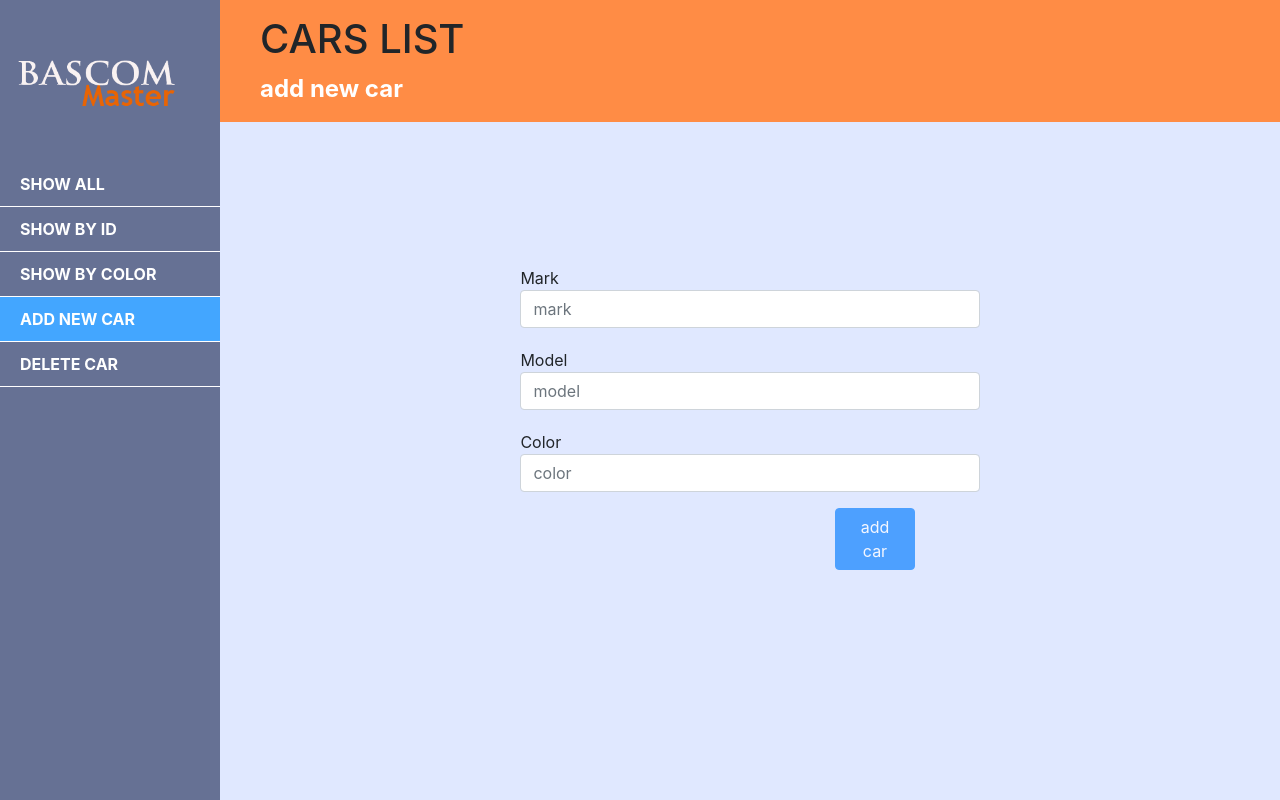
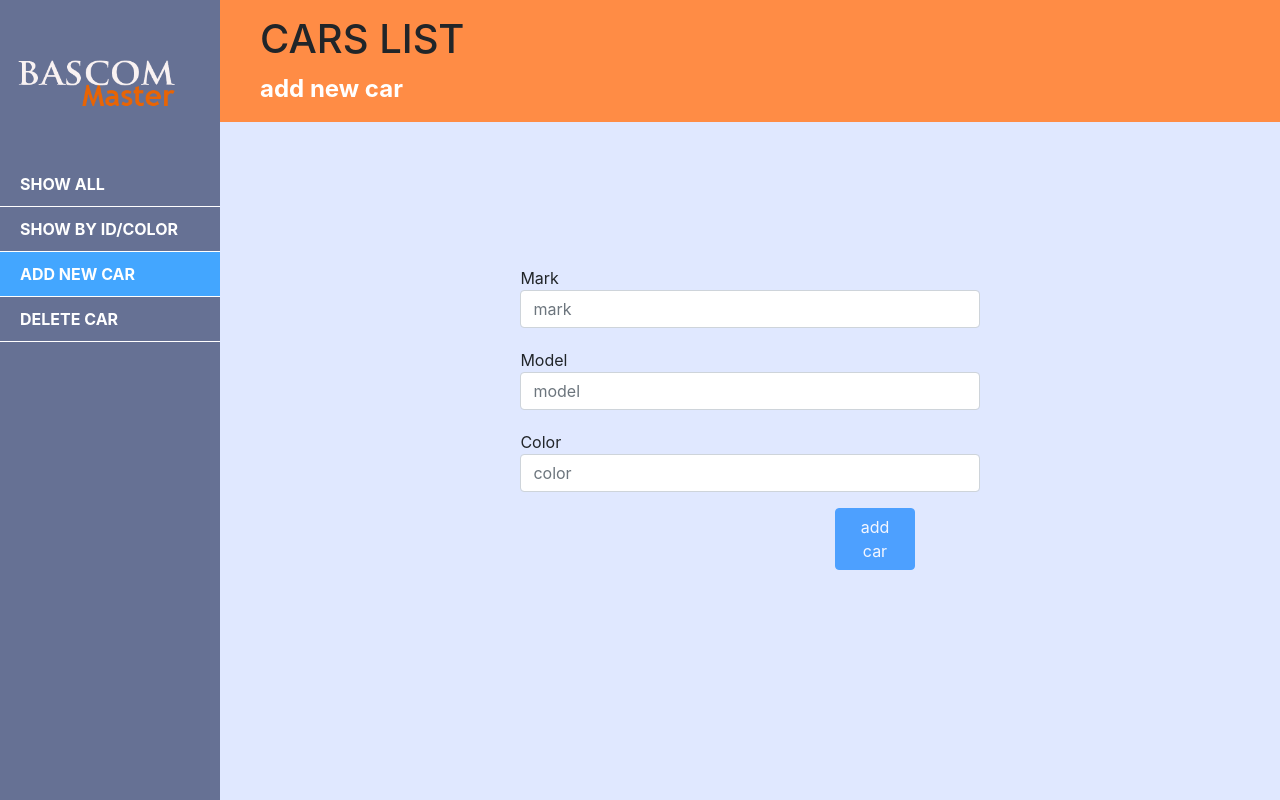
Before and after one commit to bascommaster/car-list, an Angular app: page /add in a window 1280 px wide. Built offline with nearby package versions, Linux system fonts and the light colour scheme.

Commit message:
add delete button and removeCar method to car-list component

```diff
--- a/src/app/cars/cars-list/cars-list.component.html
+++ b/src/app/cars/cars-list/cars-list.component.html
@@ -15,6 +15,7 @@
           <th>mark</th>
           <th>model</th>
           <th>color</th>
+          <th>action</th>
         </tr>
         </thead>
         <tbody>
@@ -23,6 +24,7 @@
           <td>{{car.mark}}</td>
           <td>{{car.model}}</td>
           <td>{{car.color |uppercase}}</td>
+          <td><button type="button" class="btn btn-danger" (click)="removeCar(car.id)">delete</button></td>
         </tr>
         </tbody>
       </table>
--- a/src/app/cars/cars-list/cars-list.component.ts
+++ b/src/app/cars/cars-list/cars-list.component.ts
@@ -45,10 +45,8 @@
     });
   }
 
-
-  deleteCarById(id: number): void {
-    this.carsService.deleteCarById(id).subscribe(car => {
-      console.log(car);
+  removeCar(id: number) {
+    this.carsService.deleteCarById(id).subscribe(() => {
       this.loadCars();
     },
     error => console.log(error));
--- a/src/app/cars/cars.service.ts
+++ b/src/app/cars/cars.service.ts
@@ -31,6 +31,6 @@
   }
 
   deleteCarById(id: number): Observable<Car> {
-    return this.http.delete<Car>(`${this.apiUrl}/{id}`);
+    return this.http.delete<Car>(`${this.apiUrl}/${id}`);
   }
 }
--- a/src/app/core/sitebar/sitebar.component.html
+++ b/src/app/core/sitebar/sitebar.component.html
@@ -3,8 +3,7 @@
   <nav>
     <ul>
       <li routerLink="/cars" routerLinkActive="active">show all</li>
-      <li>show by id</li>
-      <li>show by color</li>
+      <li>show by id/color</li>
       <li routerLink="/add" routerLinkActive="active">add new car</li>
       <li>delete car</li>
     </ul>
--- a/src/assets/style/tables.less
+++ b/src/assets/style/tables.less
@@ -23,6 +23,7 @@
   td{
     color:@blue;
     text-align: center;
+    line-height: 2.4rem;
   }
 
 }
```
